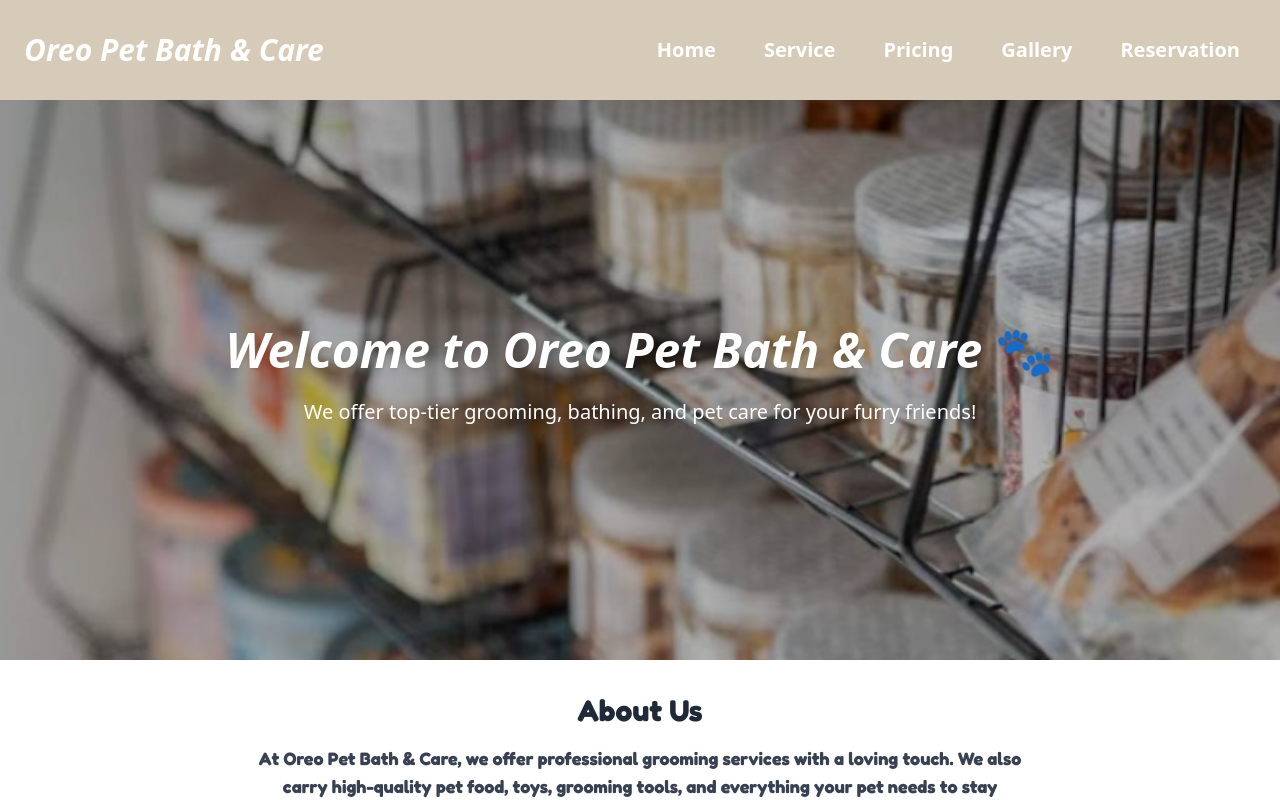
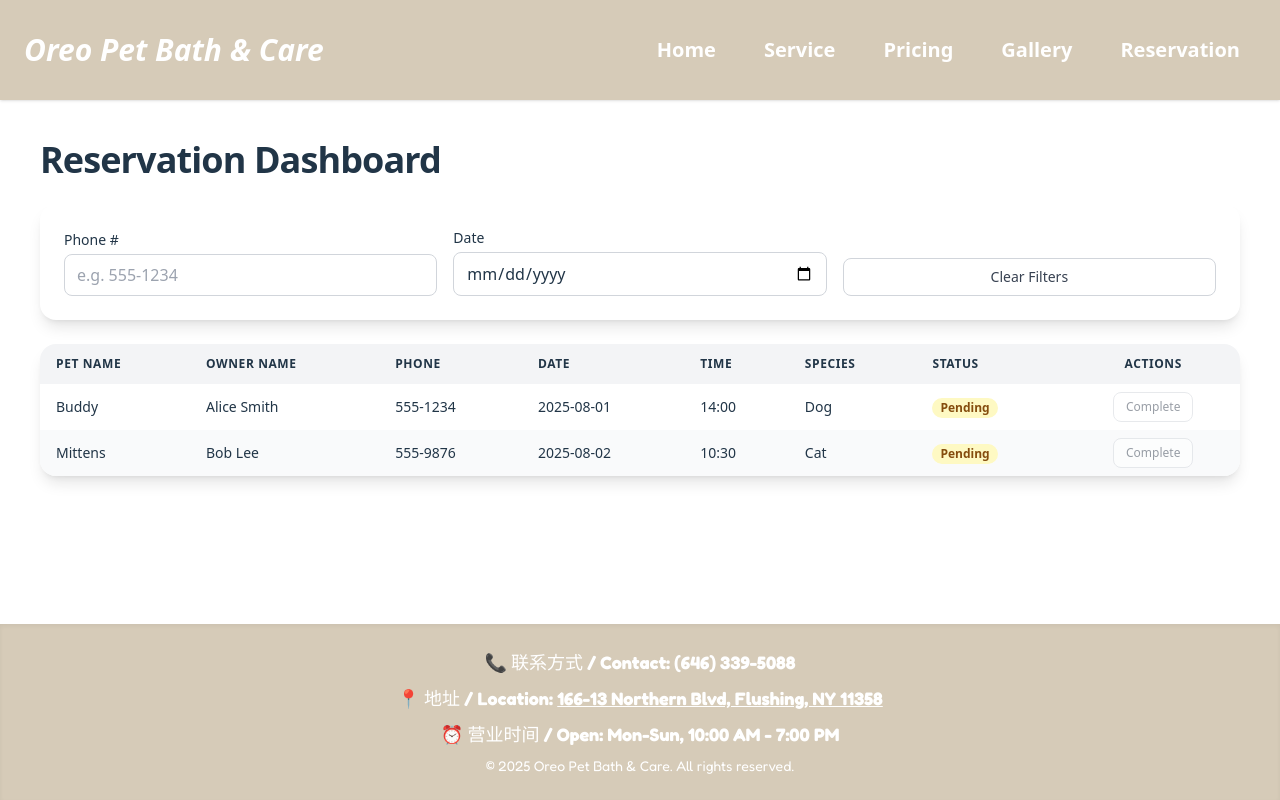
Before and after one commit to XinyuGee/OreoPetBath, a React (Vite) app in the folder frontend/: page /owner in a window 1280 px wide. Before the commit this address led to /. Shown: the top 800 px of the page. Built offline with nearby package versions, Linux system fonts and the light colour scheme.

Commit message:
Frontend UI Implemented

```diff
--- a/frontend/src/App.jsx
+++ b/frontend/src/App.jsx
@@ -6,6 +6,7 @@ import Services from './pages/Services';
 import Pricing from './pages/Pricing';
 import Gallery from './pages/Gallery';
 import Reservation from './pages/Reservation';
+import OwnerDashboard from './pages/OwnerDashboard';
 
 export default function App() {
   return (
@@ -19,6 +20,7 @@ export default function App() {
             <Route path="/pricing" element={<Pricing />} />
             <Route path="/gallery" element={<Gallery />} />
             <Route path="/reservation" element={<Reservation />} />
+            <Route path="/owner" element={<OwnerDashboard />} />
             <Route path="*" element={<Navigate to="/" replace />} />
           </Routes>
         </main>
--- /dev/null
+++ b/frontend/src/pages/OwnerDashboard.jsx
@@ -0,0 +1,141 @@
+import { useState, useMemo } from "react";
+
+/**
+ * OwnerDashboard – step‑1 UI scaffold (plain Tailwind, no external icons)
+ * -------------------------------------------------------------------
+ * ‣ Displays filter controls (phone number & date).
+ * ‣ Shows a read‑only table of reservations with a placeholder
+ *   "Complete" button per row.
+ * ‣ Absolutely zero third‑party UI libraries – just React + Tailwind.
+ */
+export default function OwnerDashboard() {
+  const [filters, setFilters] = useState({ phone: "", date: "" });
+
+  // TODO: replace with data fetched from backend in step‑2
+  const sampleReservations = [
+    {
+      id: 1,
+      petName: "Buddy",
+      ownerName: "Alice Smith",
+      phone: "555-1234",
+      date: "2025-08-01",
+      time: "14:00",
+      species: "Dog",
+      status: "Pending",
+    },
+    {
+      id: 2,
+      petName: "Mittens",
+      ownerName: "Bob Lee",
+      phone: "555-9876",
+      date: "2025-08-02",
+      time: "10:30",
+      species: "Cat",
+      status: "Pending",
+    },
+  ];
+
+  const filteredReservations = useMemo(() => {
+    return sampleReservations.filter((r) => {
+      const phoneOk = filters.phone
+        ? r.phone.toLowerCase().includes(filters.phone.toLowerCase())
+        : true;
+      const dateOk = filters.date ? r.date === filters.date : true;
+      return phoneOk && dateOk;
+    });
+  }, [filters]);
+
+  const handleChange = (e) =>
+    setFilters((f) => ({ ...f, [e.target.name]: e.target.value.trim() }));
+
+  const clearFilters = () => setFilters({ phone: "", date: "" });
+
+  return (
+    <div className="p-6 md:p-10 space-y-6">
+      <h2 className="text-3xl md:text-4xl font-bold tracking-tight">
+        Reservation Dashboard
+      </h2>
+
+      {/* ───────── Filter Panel ───────── */}
+      <div className="bg-white shadow-lg rounded-2xl p-6 grid gap-4 md:grid-cols-[repeat(auto-fit,minmax(220px,1fr))] items-end">
+        <div className="flex flex-col gap-1">
+          <label htmlFor="phone" className="text-sm font-medium">
+            Phone #
+          </label>
+          <input
+            id="phone"
+            name="phone"
+            placeholder="e.g. 555-1234"
+            value={filters.phone}
+            onChange={handleChange}
+            className="border border-gray-300 rounded-lg px-3 py-2 focus:outline-none focus:ring-2 focus:ring-indigo-500"
+          />
+        </div>
+
+        <div className="flex flex-col gap-1">
+          <label htmlFor="date" className="text-sm font-medium">
+            Date
+          </label>
+          <input
+            id="date"
+            name="date"
+            type="date"
+            value={filters.date}
+            onChange={handleChange}
+            className="border border-gray-300 rounded-lg px-3 py-2 focus:outline-none focus:ring-2 focus:ring-indigo-500"
+          />
+        </div>
+
+        <button
+          onClick={clearFilters}
+          className="mt-4 md:mt-0 inline-flex justify-center items-center px-4 py-2 border border-gray-300 rounded-lg text-sm font-medium text-gray-700 bg-white hover:bg-gray-50"
+        >
+          Clear Filters
+        </button>
+      </div>
+
+      {/* ───────── Reservations Table ───────── */}
+      <div className="bg-white shadow-lg rounded-2xl overflow-x-auto">
+        <table className="min-w-full text-sm">
+          <thead className="bg-gray-100 text-left text-xs uppercase tracking-wider select-none">
+            <tr>
+              <th className="px-4 py-3">Pet Name</th>
+              <th className="px-4 py-3">Owner Name</th>
+              <th className="px-4 py-3">Phone</th>
+              <th className="px-4 py-3">Date</th>
+              <th className="px-4 py-3">Time</th>
+              <th className="px-4 py-3">Species</th>
+              <th className="px-4 py-3">Status</th>
+              <th className="px-4 py-3 text-center">Actions</th>
+            </tr>
+          </thead>
+          <tbody>
+            {filteredReservations.map((r, idx) => (
+              <tr key={r.id} className={idx % 2 === 0 ? "bg-white" : "bg-gray-50"}>
+                <td className="px-4 py-2 whitespace-nowrap font-medium">{r.petName}</td>
+                <td className="px-4 py-2 whitespace-nowrap">{r.ownerName}</td>
+                <td className="px-4 py-2 whitespace-nowrap">{r.phone}</td>
+                <td className="px-4 py-2 whitespace-nowrap">{r.date}</td>
+                <td className="px-4 py-2 whitespace-nowrap">{r.time}</td>
+                <td className="px-4 py-2 whitespace-nowrap">{r.species}</td>
+                <td className="px-4 py-2 whitespace-nowrap">
+                  <span className="inline-block rounded-full bg-yellow-100 px-2 py-0.5 text-xs font-semibold text-yellow-800">
+                    {r.status}
+                  </span>
+                </td>
+                <td className="px-4 py-2 text-center">
+                  <button
+                    disabled
+                    className="inline-flex justify-center items-center px-3 py-1.5 border border-gray-300 rounded-lg text-xs font-medium text-gray-700 bg-white hover:bg-gray-50 disabled:opacity-50"
+                  >
+                    Complete
+                  </button>
+                </td>
+              </tr>
+            ))}
+          </tbody>
+        </table>
+      </div>
+    </div>
+  );
+}
```
Also changed, not shown: frontend/src/lib/api.js (line endings or trailing spaces).
